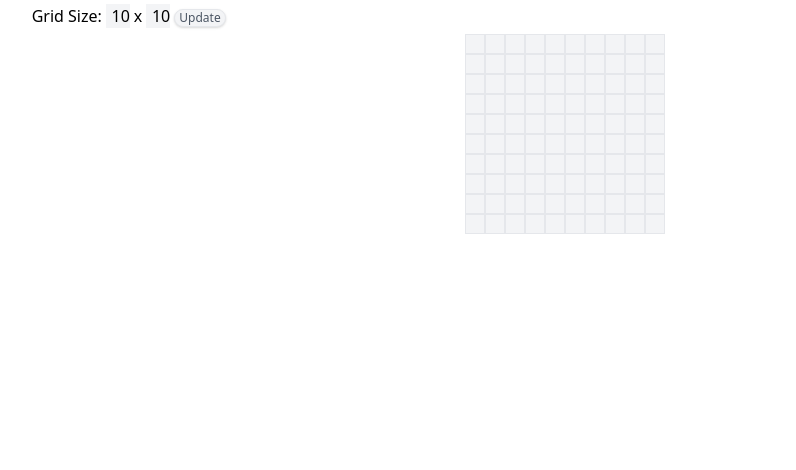
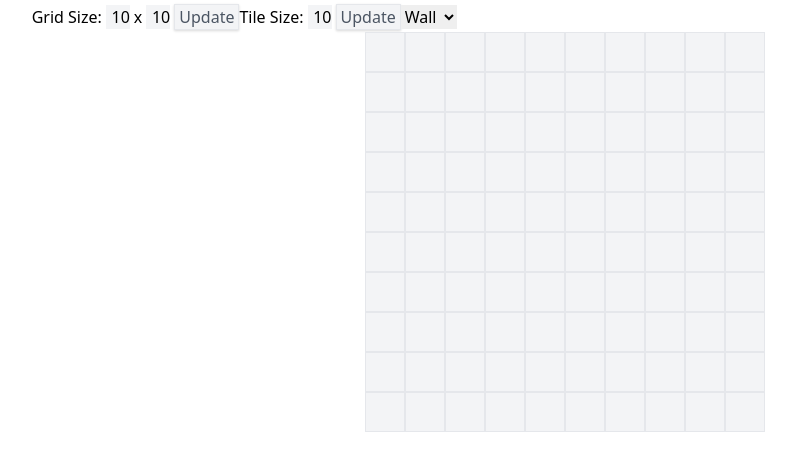
Before and after one commit to houserjohn/path, a React (Create React App) app: page / in a window 1280 px wide. Shown: the top 470 px of the page, without its empty margins (75-871 px from the left). Built offline with nearby package versions, Linux system fonts and the light colour scheme.

Commit message:
can now place tiles on the grid

```diff
--- /dev/null
+++ b/src/Components/Button.tsx
@@ -0,0 +1,17 @@
+type callback_type = (e: any) => void
+
+interface Button_Props {
+    onClick: callback_type,
+    children: string,
+    mods: string,
+}
+
+const Button = (props: Button_Props) => {
+    return (
+        <button onClick={props.onClick} className={`${props.mods} px-1 w-auto text-gray-600 border shadow inline-block hover:bg-gray-200`} >
+            {props.children}
+        </button>
+    );
+}
+
+export default Button;
--- /dev/null
+++ b/src/Components/GridSize.tsx
@@ -0,0 +1,70 @@
+// GridSize component responsible for allowing client to adjust grid size
+
+import React, { useState, useRef } from 'react';
+import { useSelector } from "react-redux";
+import store from '../store';
+import Button from './Button';
+import { create2D } from '../SharedFunctions/SharedFunctions';
+
+interface Redux_Store_Interface {
+    grid: any[]
+}
+
+// function is from https://stackoverflow.com/questions/175739/built-in-way-in-javascript-to-check-if-a-string-is-a-valid-number
+// only positive whole numbers are allowed
+function isNumeric(value: string) {
+    return /^\d+$/.test(value);
+}
+
+function isPositiveWholeNumber(value: string) {
+    return isNumeric(value) && value !== "0"
+}
+
+const GridSize = () => {
+    const grid: any[] = useSelector((state: Redux_Store_Interface) => state.grid);
+    const [rows, setRows] = useState(grid.length.toString());
+    const [cols, setCols] = useState(grid[0].length.toString());
+    const rowInput = useRef<any>(null);
+    const colInput = useRef<any>(null);
+
+
+    const rowSizeChange = (e: any) => {
+        const input = e.target.value;
+        setRows(input);
+    }
+
+    const colSizeChange = (e: any) => {
+        const input = e.target.value;
+        setCols(input);
+    }
+
+    const onGridUpdate = () => {
+        if (isPositiveWholeNumber(rows) && isPositiveWholeNumber(cols) && parseInt(rows)<100 && parseInt(cols)<100  ) {
+            // update the store
+            let new_grid: any[] = create2D(parseInt(rows), parseInt(cols), "P")
+
+            store.dispatch({
+                type: "path/set_grid",
+                payload: new_grid,
+            });
+        } else {
+            // return the rows and cols inputs back to their store values
+            rowInput.current!.value = grid.length.toString();
+            colInput.current!.value = grid[0].length.toString();
+        }
+    }
+
+    return (
+        <div className="inline-block">
+            <div className="inline-block">
+                Grid Size:
+            </div>
+            <input onChange={(e: any) => rowSizeChange(e)} ref={rowInput} className="inline-block text-right w-6 mx-1 bg-gray-100" defaultValue={grid.length} />
+            x
+            <input onChange={(e: any) => colSizeChange(e)} ref={colInput} className="inline-block text-right w-6 mx-1 bg-gray-100" defaultValue={grid[0].length}/>
+            <Button mods={"bg-gray-100"} onClick={onGridUpdate}>Update</Button>
+        </div>
+    );
+}
+
+export default GridSize;
--- /dev/null
+++ b/src/Components/ObjectSelector.tsx
@@ -0,0 +1,16 @@
+// ObjectSelect is for allowing the client to choose between the different items to place on the grid
+
+const ObjectSelector = () => {
+    return (
+        <div className="inline-block">
+            <select>
+                <option value="W">Wall</option>
+                <option value="P">Path</option>
+                <option value="S">Start</option>
+                <option value="E">End</option>
+            </select>
+        </div>
+    );
+}
+
+export default ObjectSelector;
--- /dev/null
+++ b/src/Components/TileSize.tsx
@@ -0,0 +1,56 @@
+// TileSize allows the client to adjust the tile size of the grid
+import React, { useState, useRef } from 'react';
+import { useSelector } from "react-redux";
+import store from '../store';
+import Button from './Button';
+
+// function is from https://stackoverflow.com/questions/175739/built-in-way-in-javascript-to-check-if-a-string-is-a-valid-number
+// only positive whole numbers are allowed
+function isNumeric(value: string) {
+    return /^\d+$/.test(value);
+}
+
+function isPositiveWholeNumber(value: string) {
+    return isNumeric(value) && value !== "0"
+}
+
+interface Redux_Store_Interface {
+    tile_size: number
+}
+
+const TileSize = () => {
+    const tile_size: number = useSelector((state: Redux_Store_Interface) => state.tile_size);
+    const [tileSize, setTileSize] = useState(tile_size.toString());
+    const tileSizeInput = useRef<any>(null);
+
+    const tileSizeChange = (e: any) => {
+        const input = e.target.value;
+        setTileSize(input);
+    }
+
+    const onTileSizeUpdate = () => {
+        if (isPositiveWholeNumber(tileSize)) {
+            // update the store
+
+            store.dispatch({
+                type: "path/set_tile_size",
+                payload: tileSize,
+            });
+        } else {
+            // return the rows and cols inputs back to their store values
+            tileSizeInput.current!.value = tile_size.toString();
+
+        }
+    }
+
+
+    return (
+        <div className="inline-block">
+            Tile Size:
+            <input onChange={(e: any) => tileSizeChange(e)} ref={tileSizeInput} className="inline-block text-right w-6 mx-1 bg-gray-100" defaultValue={tile_size} />
+            <Button mods={"bg-gray-100"} onClick={onTileSizeUpdate}>Update</Button>
+        </div>
+    );
+}
+
+export default TileSize;
--- a/src/Components/Toolbar.tsx
+++ b/src/Components/Toolbar.tsx
@@ -1,71 +1,18 @@
-import React, { useState, useRef } from 'react';
-import { useSelector } from "react-redux";
-import store from '../store';
+// Toolbar that allows the client to control playback, algorithms, grid size, etc.
 
-interface Redux_Store_Interface {
-    grid: any[]
-}
-
-// function is from https://stackoverflow.com/questions/175739/built-in-way-in-javascript-to-check-if-a-string-is-a-valid-number
-// only positive whole numbers are allowed
-function isNumeric(value: string) {
-    return /^\d+$/.test(value);
-}
-
-function isPositiveWholeNumber(value: string) {
-    return isNumeric(value) && value !== "0"
-}
+import GridSize from './GridSize';
+import TileSize from './TileSize';
+import ObjectSelector from './ObjectSelector';
 
 const Toolbar = () => {
-    const grid: any[] = useSelector((state: Redux_Store_Interface) => state.grid);
-    const [rows, setRows] = useState(grid.length.toString());
-    const [cols, setCols] = useState(grid[0].length.toString());
-    const rowInput = useRef<any>(null);
-    const colInput = useRef<any>(null);
 
-
-    const rowSizeChange = (e: any) => {
-        const input = e.target.value;
-        setRows(input);
-    }
-
-    const colSizeChange = (e: any) => {
-        const input = e.target.value;
-        setCols(input);
-    }
-
-    const onGridUpdate = () => {
-        if (isPositiveWholeNumber(rows) && isPositiveWholeNumber(cols)  ) {
-            // update the store
-            let new_grid: any[] = []
-            for (let r = 0; r < parseInt(rows); r++) {
-                new_grid.push([]);
-                for (let c = 0; c < parseInt(cols); c++) {
-                    new_grid[new_grid.length-1].push({});
-                }
-            }
-
-            store.dispatch({
-                type: "path/set_grid",
-                payload: new_grid,
-            });
-        } else {
-            // return the rows and cols inputs back to their store values
-            rowInput.current!.value = grid.length.toString();
-            colInput.current!.value = grid[0].length.toString();
-        }
-    }
 
     return (
         <div className="h-8 py-1">
             <div className="w-10/12 m-auto ">
-                <div className="inline-block">
-                    Grid Size:
-                </div>
-                <input onChange={(e: any) => rowSizeChange(e)} ref={rowInput} className="inline-block text-right w-6 mx-1 bg-gray-100" defaultValue={grid.length} />
-                x
-                <input onChange={(e: any) => colSizeChange(e)} ref={colInput} className="inline-block text-right w-6 mx-1 bg-gray-100" defaultValue={grid[0].length}/>
-                <button onClick={onGridUpdate} className="bg-gray-100 rounded-full px-1 text-xs font-medium text-gray-600 border shadow inline-block w-auto m-auto hover:bg-gray-200 ">Update</button>
+                <GridSize/>
+                <TileSize/>
+                <ObjectSelector/>
             </div>
         </div>
     );
--- a/src/Components/Visualizer.tsx
+++ b/src/Components/Visualizer.tsx
@@ -18,8 +18,8 @@ const Visualizer = () => {
                     grid.map((tiles: any[], row: number) => (
                         <div key={row} className={`h-${tile_size}`}>
                             {
-                            tiles.map((tile: any, col: number) => (
-                                <Tile key={col}> hello </Tile>
+                            tiles.map((tile: string, col: number) => (
+                                <Tile row={row} col={col} key={col} type={tile}> h </Tile>
                             ))
                             }
                         </div>
--- /dev/null
+++ b/src/SharedFunctions/SharedFunctions.tsx
@@ -0,0 +1,21 @@
+
+const create2D = (rows: number, cols: number, default_value: string): any[] => {
+    let new_grid: any[] = []
+    for (let r = 0; r < rows; r++) {
+        new_grid.push([]);
+        for (let c = 0; c < cols; c++) {
+            new_grid[new_grid.length-1].push(default_value);
+        }
+    }
+    return new_grid;
+}
+
+const copy2D = (old_grid: any[]): any[] => {
+    let new_grid: any[] = []
+    for (let r = 0; r < old_grid.length; r++) {
+        new_grid.push(old_grid[r].slice())
+    }
+    return new_grid;
+}
+
+export { create2D, copy2D }
--- a/src/store.tsx
+++ b/src/store.tsx
@@ -39,18 +39,18 @@ const store = createStore(
   reducer as any,
   {
     grid: [
-        [{}, {}, {}, {}, {}, {}, {}, {}, {}, {}],
-        [{}, {}, {}, {}, {}, {}, {}, {}, {}, {}],
-        [{}, {}, {}, {}, {}, {}, {}, {}, {}, {}],
-        [{}, {}, {}, {}, {}, {}, {}, {}, {}, {}],
-        [{}, {}, {}, {}, {}, {}, {}, {}, {}, {}],
-        [{}, {}, {}, {}, {}, {}, {}, {}, {}, {}],
-        [{}, {}, {}, {}, {}, {}, {}, {}, {}, {}],
-        [{}, {}, {}, {}, {}, {}, {}, {}, {}, {}],
-        [{}, {}, {}, {}, {}, {}, {}, {}, {}, {}],
-        [{}, {}, {}, {}, {}, {}, {}, {}, {}, {}],
+        ["P", "P", "P", "P", "P", "P", "P", "P", "P", "P"],
+        ["P", "P", "P", "P", "P", "P", "P", "P", "P", "P"],
+        ["P", "P", "P", "P", "P", "P", "P", "P", "P", "P"],
+        ["P", "P", "P", "P", "P", "P", "P", "P", "P", "P"],
+        ["P", "P", "P", "P", "P", "P", "P", "P", "P", "P"],
+        ["P", "P", "P", "P", "P", "P", "P", "P", "P", "P"],
+        ["P", "P", "P", "P", "P", "P", "P", "P", "P", "P"],
+        ["P", "P", "P", "P", "P", "P", "P", "P", "P", "P"],
+        ["P", "P", "P", "P", "P", "P", "P", "P", "P", "P"],
+        ["P", "P", "P", "P", "P", "P", "P", "P", "P", "P"],
     ],
-    tile_size: 5,
+    tile_size: 10,
   },
   composeWithDevTools()
 );
```
Also changed, not shown: src/Components/Tile.tsx (+37 -4 lines).
